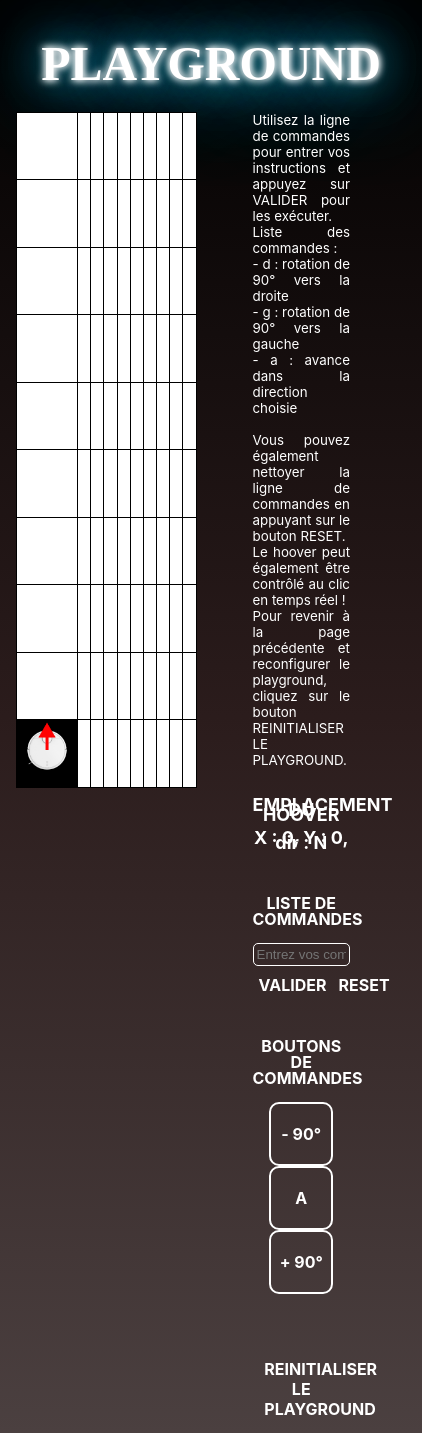
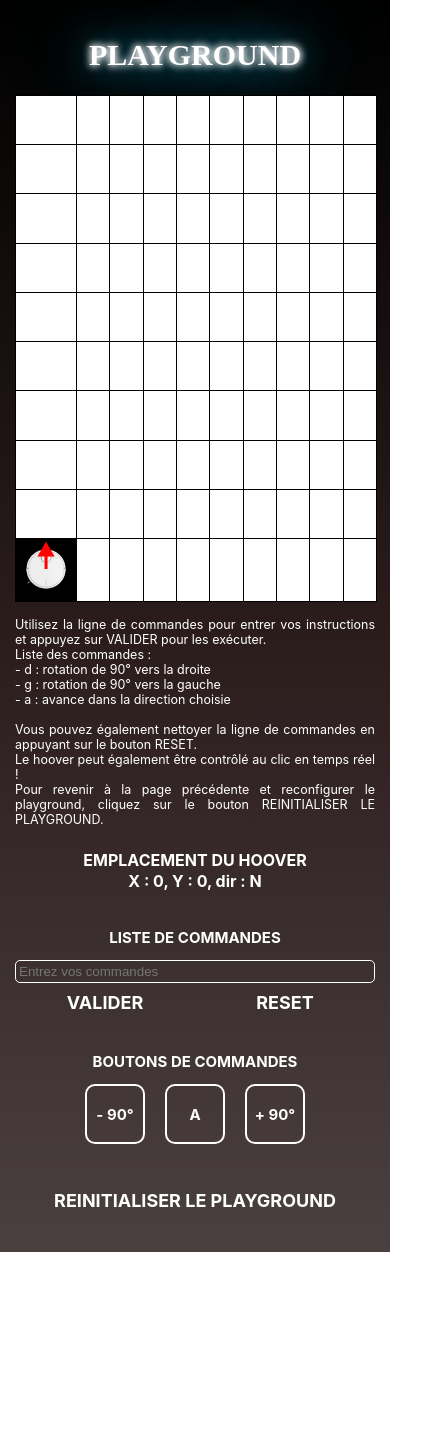
Before and after one commit to ValentinLagues/IHoover, a React (Vite) app: page /#/playground in a window 390 px wide. Shown: the whole page, 422 px wide, since content can reach past the window. After the commit the page ends 1252 px from the top, so only its background shows below. Built offline with nearby package versions, Linux system fonts and the light colour scheme; a web font is replaced by a local one.

Commit message:
responsive ok

```diff
--- a/src/components/home/Home.css
+++ b/src/components/home/Home.css
@@ -34,8 +34,7 @@
   display: flex;
   flex-direction: column;
   align-items: center;
-  padding-left: 1rem;
-  padding-right: 1rem;
+  padding: 0 1rem;
 }
 
 label {
@@ -57,8 +56,7 @@ label {
     border:  solid 1px white;
     border-radius: 5px;
     color: white;
-    margin-left: 1rem;
-    margin-right: 1rem;
+    margin: 0 1rem;
     width: 3rem;
   }
 
@@ -69,3 +67,32 @@ label {
   .validation-button {
     margin-top: 2rem;
   }
+
+  /* Responsive */
+  @media screen and (max-width: 750px) {
+  .form-section {
+      flex-direction: column;
+  }
+
+  .form-option {
+    padding: 0 1rem 0.3rem 1rem;
+  }
+
+  label {
+    margin-bottom: 5px;
+  }
+
+  .form-input {
+      width: 4rem;
+      height: 1.2rem;
+    }
+
+    .form-select {
+      width: 4rem;
+      height: 1.2rem;
+    }
+
+    .validation-button {
+      margin: 1rem auto 2rem auto;
+    }
+  }
--- a/src/components/hoover/Hoover.css
+++ b/src/components/hoover/Hoover.css
@@ -1,5 +1,4 @@
 .hoover{
-    z-index: 1;
     align-items: center;
     justify-content: center;
 }
--- a/src/components/hoover/Hoover.tsx
+++ b/src/components/hoover/Hoover.tsx
@@ -28,14 +28,13 @@ const Hoover = ({ hoover, grid }: HooverProps) => {
 
   return (
     <div
-      // className="hoover"
+      className="hoover"
       style={{
         gridRow: `${grid.rows - hoover.locationY} / span 1`,
         gridColumn: `${hoover.locationX + 1} / span 1`,
         transform: `rotate(${getRotation(hoover.direction)}deg)`,
       }}>
       <img
-        className="hoover"
         src={vacuum}
         alt="vacuum"
         height={
--- a/src/components/playground/Playground.css
+++ b/src/components/playground/Playground.css
@@ -6,7 +6,6 @@
 
 .playground-config {
     display: flex;
-    flex-direction: row;
 }
 
 .grid {
@@ -99,3 +98,62 @@
     animation: neon 2s infinite linear;
     font-size: 1.1rem;
   }
+
+.reset-playground-button {
+    height: 1rem;
+    font-size: 1rem;
+    font-weight: bold;
+    font-family: inherit;
+    background-color: transparent;
+    color: white;
+    cursor: pointer;
+    margin: 0 auto;
+    width: 22vw;
+    border: none;
+    outline: none;
+}
+
+.reset-playground-button:hover {
+    text-shadow:
+    0 0 7px #fff,
+    0 0 10px #fff,
+    0 0 42px rgb(18, 188, 230),
+    0 0 77px rgb(18, 188, 230),
+    0 0 100px rgb(18, 188, 230);
+    animation: neon 2s infinite linear;
+    font-size: 1.2rem;
+  }
+
+   /* Responsive */
+   @media screen and (max-width: 750px) {
+
+    .playground-config {
+        flex-direction: column;
+    }
+
+    .grid {
+        width: 100%;
+        height: 60vh;
+        margin: 0 0 1rem 0;
+    }
+
+    .playground-pad {
+        width: 100%;
+        padding: 0;
+    }
+
+    .location {
+        font-size: medium;
+    }
+
+    .commands {
+        margin: 0 0 3rem 0;
+    }
+
+    .reset-playground-button {
+        height: 1.2rem;
+        font-size: 1.2rem;
+        width: 100%;
+        margin: 0 auto 2rem auto;
+    }
+    }
--- a/src/components/playground/Playground.tsx
+++ b/src/components/playground/Playground.tsx
@@ -120,7 +120,7 @@ const Playground = () => {
           </div>
           <NavLink to="/">
             <div>
-              <button className="commands-button" type="submit" style={{ width: '22vw' }}>
+              <button className="reset-playground-button" type="submit">
                 REINITIALISER LE PLAYGROUND
               </button>
             </div>
--- a/src/index.css
+++ b/src/index.css
@@ -96,3 +96,24 @@ h2 {
   animation: neon 2s infinite linear;
   font-size: 1.2rem;
 }
+
+  /* Responsive */
+  @media screen and (max-width: 750px) {
+    :root {
+      font-size: 15px;
+      line-height: 15px;
+    }
+    h1 {
+      font-size: 5rem;
+    }
+
+    h2 {
+      font-size: 2rem;
+      line-height: 2rem;
+    }
+
+    .commands-button {
+      height: 1.2rem;
+      font-size: 1.2rem;
+    }
+  }
```
